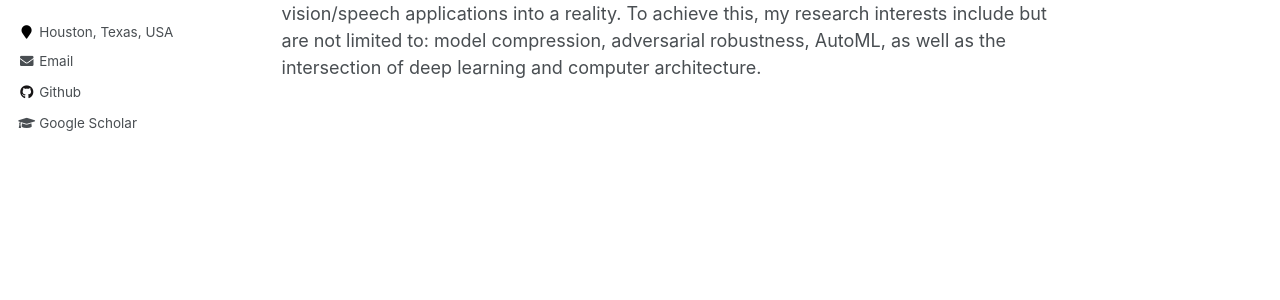
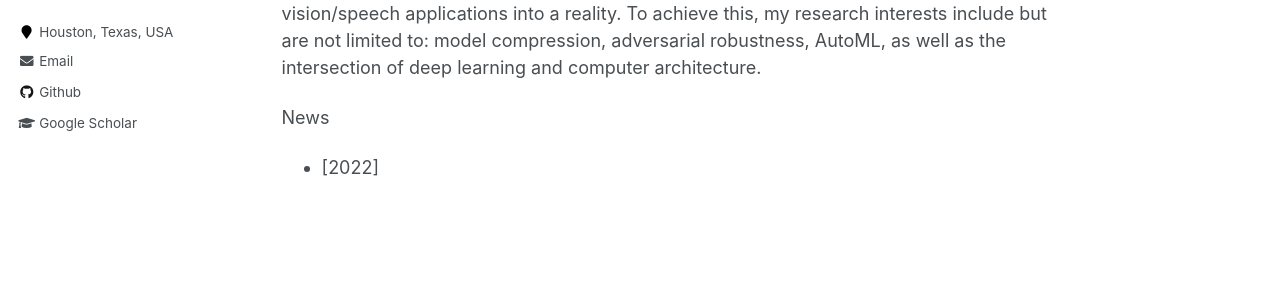
Before and after one commit to tilmto/tilmto.github.io, a Jekyll site: the page built from _pages/about.md, in a window 1280 px wide. Shown: the part 373-673 px from the top of the page. Built offline with Jekyll 4.4.1, drawn with Linux system fonts in a browser that asks for light colours.

Commit message:
minor changes

```diff
--- a/_config.yml
+++ b/_config.yml
@@ -96,7 +96,7 @@ author:
   flickr           :
   facebook         :
   foursquare       :
-  github           : "https://github.com/tilmto"
+  github           : "tilmto"
   google_plus      :
   keybase          :
   instagram        :
--- a/_pages/about.md
+++ b/_pages/about.md
@@ -13,8 +13,12 @@ Hi, I'm Yonggan Fu, a 3rd-year PhD student at Rice University, Efficient and Int
 
 My research goal is to turn machine learning’s big promise of empowering on-device vision/speech applications into a reality. To achieve this, my research interests include but are not limited to: model compression, adversarial robustness, AutoML, as well as the intersection of deep learning and computer architecture.
 
+
+News
+
+- [2022]
+
 <!--
-
 
 This is the front page of a website that is powered by the [academicpages template](https://github.com/academicpages/academicpages.github.io) and hosted on GitHub pages. [GitHub pages](https://pages.github.com) is a free service in which websites are built and hosted from code and data stored in a GitHub repository, automatically updating when a new commit is made to the respository. This template was forked from the [Minimal Mistakes Jekyll Theme](https://mmistakes.github.io/minimal-mistakes/) created by Michael Rose, and then extended to support the kinds of content that academics have: publications, talks, teaching, a portfolio, blog posts, and a dynamically-generated CV. You can fork [this repository](https://github.com/academicpages/academicpages.github.io) right now, modify the configuration and markdown files, add your own PDFs and other content, and have your own site for free, with no ads! An older version of this template powers my own personal website at [stuartgeiger.com](http://stuartgeiger.com), which uses [this Github repository](https://github.com/staeiou/staeiou.github.io).
 
```
